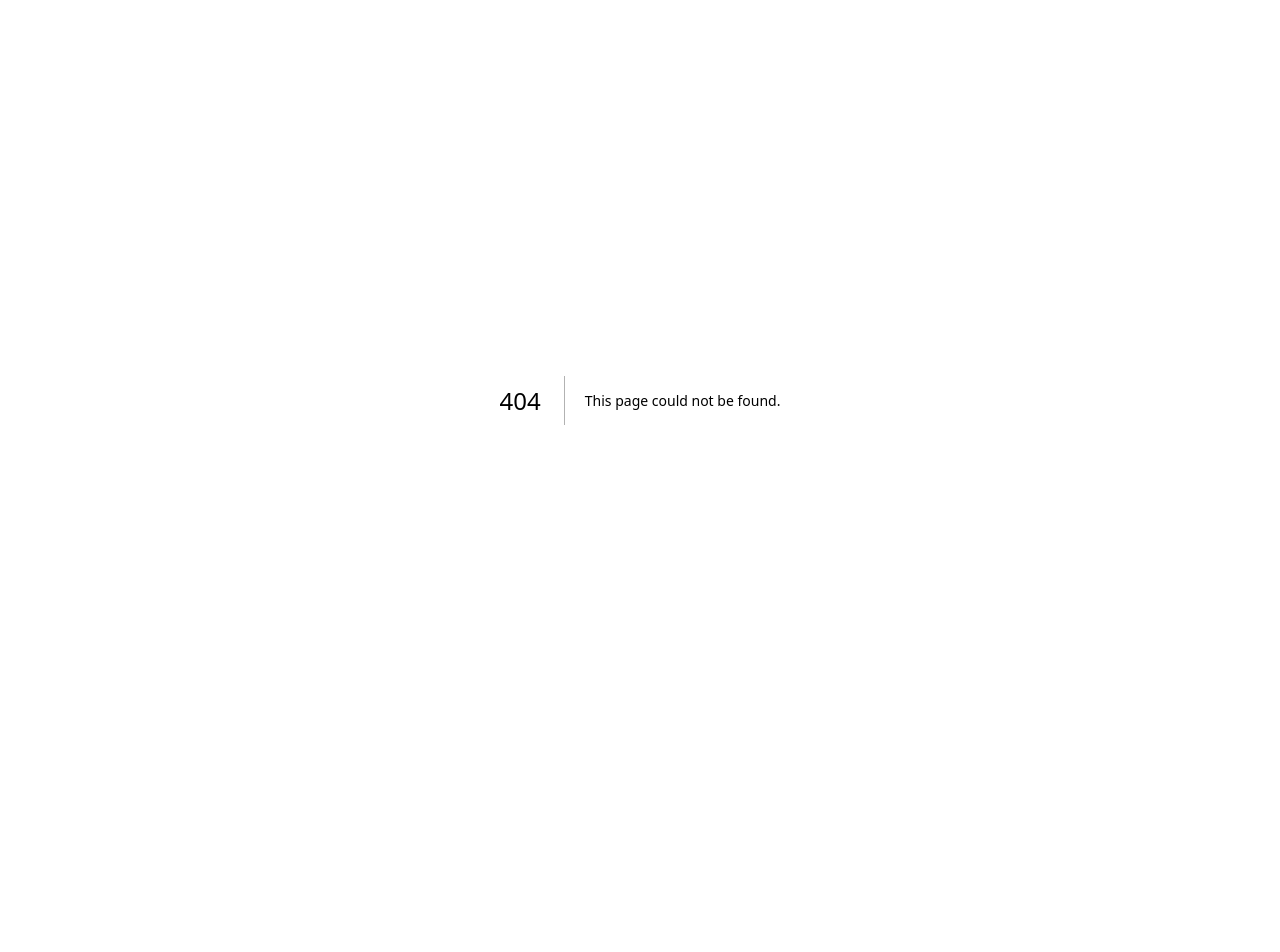
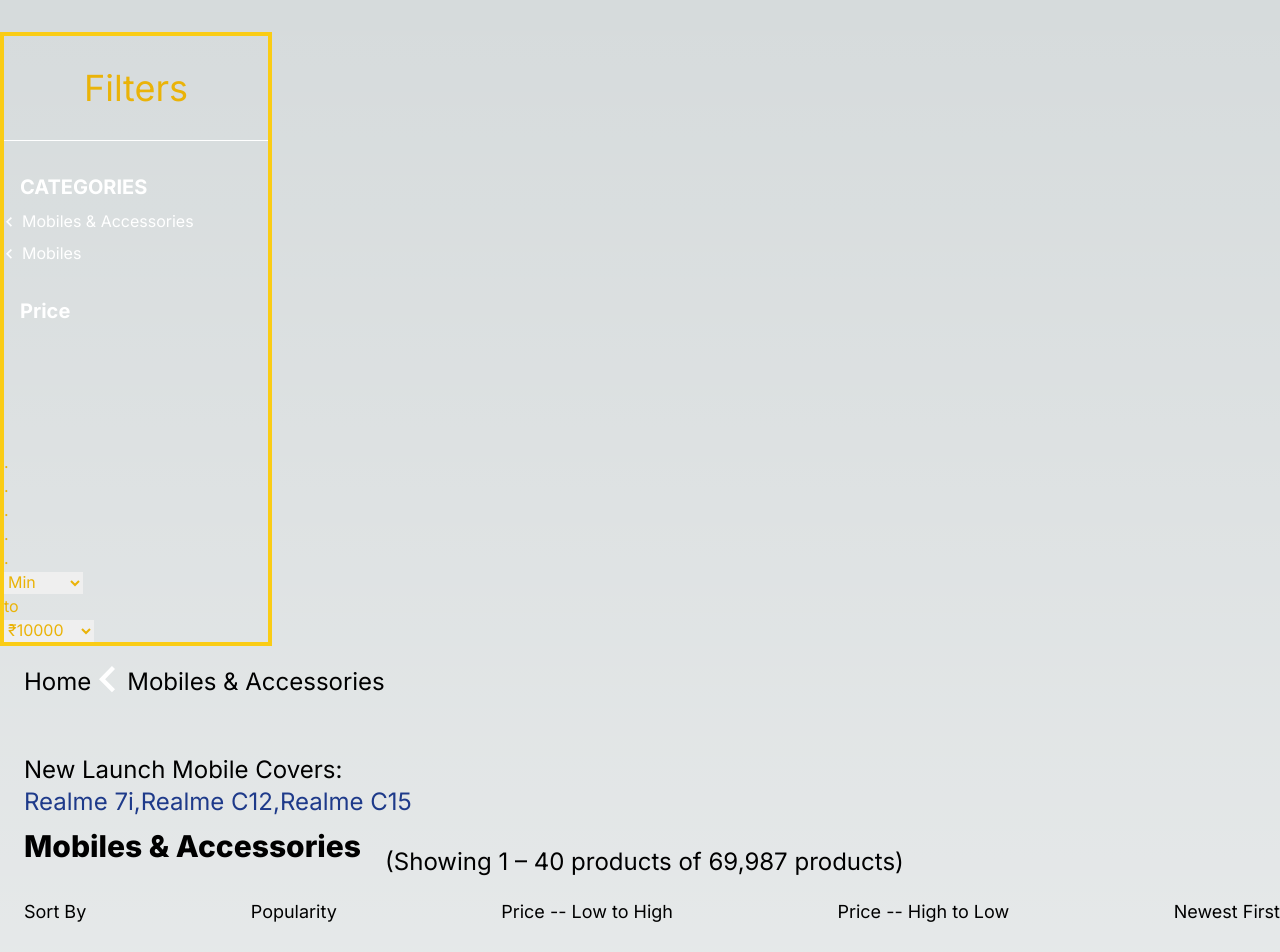
Before and after one commit to poulami1111/fashion_trends, a Next.js app: page /product_details in a window 1280 px wide. Before the commit this address had no page. Shown: the top 952 px of the page. Before the commit the page ends 800 px from the top, so only its background shows below. Built offline with nearby package versions, Linux system fonts and the light colour scheme.

Commit message:
updated:product_details

```diff
--- a/src/app/Filters/page.tsx
+++ b/src/app/Filters/page.tsx
@@ -1,56 +1,72 @@
-'use client';
-import React, { useState } from 'react';
+import React from 'react';
 
-const Filters: React.FC = () => {
+const FilterComponent: React.FC = () => {
   return (
-    <div className="DOjaWF YJG4Cf">
-      <div className="cPHDOP col-2-12" style={{ padding: '0px 16px 0px 0px' }}>
-        <div className="_0BvurA">
+    <div className="w-[17rem] h-auto border-4 border-yellow-400 text-yellow-500">
       <section className="pgRLLn _2OLUF3">
-            <div className="_3Owiq+">
-              <div className="rgHxCQ"><span>Filters</span></div>
+        <div className=" w-full text-center border-b border-white">
+          <div className=" py-8 text-4xl">
+            <span>Filters</span>
+          </div>
         </div>
       </section>
-          <div className="GSeM5C">
-            <section className="Iu4qXa">
-              <div className="WCyB2K"><span>CATEGORIES</span></div>
+
+      <div className="mt-8">
+        <section className="text-white">
+          <div className="text-xl ml-4 font-[700]">
+            <span>CATEGORIES</span>
+          </div>
           <div>
-                <div className="esFpML">
+            <div className="flex flex-wrap mt-2">
               <span>
-                    <svg width="10" height="10" viewBox="0 0 16 27" xmlns="http://www.w3.org/2000/svg" className="IZmjtf">
-                      <path d="M16 23.207L6.11 13.161 16 3.093 12.955 0 0 13.161l12.955 13.161z" fill="#fff" className="P3pAQJ"></path>
+                <svg width="10" height="10" viewBox="0 0 16 27" xmlns="http://www.w3.org/2000/svg" className="mt-2">
+                  <path
+                    d="M16 23.207L6.11 13.161 16 3.093 12.955 0 0 13.161l12.955 13.161z"
+                    fill="#fff"
+                    className="P3pAQJ"
+                  />
                 </svg>
               </span>
-                  <a className="k17cBJ WyLc0s" title="Mobiles & Accessories" href="/mobiles-accessories/pr?sid=tyy&otracker=categorytree">
-                    Mobiles & Accessories
+              <a className="flex ml-2" title="Mobiles &amp; Accessories" href="/mobiles-accessories/pr?sid=tyy&amp;otracker=categorytree">
+                Mobiles &amp; Accessories
               </a>
             </div>
           </div>
+
           <div>
-                <div className="esFpML">
+            <div className="flex flex-wrap mt-2">
               <span>
-                    <svg width="10" height="10" viewBox="0 0 16 27" xmlns="http://www.w3.org/2000/svg" className="IZmjtf">
-                      <path d="M16 23.207L6.11 13.161 16 3.093 12.955 0 0 13.161l12.955 13.161z" fill="#fff"></path>
+                <svg width="10" height="10" viewBox="0 0 16 27" xmlns="http://www.w3.org/2000/svg" className="mt-2">
+                  <path
+                    d="M16 23.207L6.11 13.161 16 3.093 12.955 0 0 13.161l12.955 13.161z"
+                    fill="#fff"
+                    className=""
+                  />
                 </svg>
               </span>
-                  <a className="hEjLuS WyLc0s" title="Mobiles" href="/mobiles/pr?sid=tyy,4io&otracker=categorytree">
+              <a className="ml-2" title="Mobiles" href="/mobiles/pr?sid=tyy,4io&amp;otracker=categorytree">
                 Mobiles
               </a>
             </div>
           </div>
         </section>
       </div>
-          <section className="FR+9+z _2OLUF3">
-            <div className="WNK7UT _3Owiq+">
-              <div className="RCE7R3 rgHxCQ"><span>Price</span></div>
+
+      <section className="">
+        <div className="mt-8">
+          <div className="text-xl ml-4 text-white font-[700]">
+            <span>Price</span>
           </div>
-            <div className="rkYFq7">
+        </div>
+
+        <div className="">
           <div className="gFZVDw">
-                {[...Array(5)].map((_, index) => (
-                  <div key={index} className="vVygGr" style={{ height: '25px', width: '22.3398px' }}></div>
+            {Array(5).fill(0).map((_, i) => (
+              <div key={i} className="vVygGr" style={{ height: '25px', width: '22.3398px' }}></div>
             ))}
           </div>
         </div>
+
         <div className="-suZGK">
           <div className="Oyj7AF">
             <div className="iToJ4v Kaqq1s" style={{ transform: 'translateX(0px)' }}>
@@ -62,13 +78,14 @@ const Filters: React.FC = () => {
             <div className="hZmZbn"></div>
             <div className="hZmZbn AQNm5W" style={{ transform: 'translate(0px) scaleX(0.995)' }}></div>
           </div>
+
           <div className="C+PahU">
-                {[...Array(5)].map((_, index) => (
-                  <div key={index} className="JxsWRk" style={{ width: '22.3398px' }}>.</div>
+            {Array(5).fill(0).map((_, i) => (
+              <div key={i} className="JxsWRk" style={{ width: '22.3398px' }}>.</div>
             ))}
-                <div className="JxsWRk" style={{ width: '0px' }}>.</div>
           </div>
         </div>
+
         <div className="BXgIa-">
           <div className="suthUA">
             <select className="Gn+jFg">
@@ -91,11 +108,10 @@ const Filters: React.FC = () => {
           </div>
         </div>
       </section>
-          {/* Additional sections omitted for brevity */}
-        </div>
-      </div>
+
+      {/* The remaining sections can be similarly converted */}
     </div>
   );
 };
 
-export default Filters;
+export default FilterComponent;
--- /dev/null
+++ b/src/app/product_details/page.tsx
@@ -0,0 +1,47 @@
+'use client';
+import React from "react";
+import FilterComponent from "../Filters/page";
+import MobileAccessoriesPage from "@/components/accessories";
+import HomeSectionCard from "@/components/Homecards";
+
+const Page: React.FC = () => {
+    const product = {
+        id: 1,
+        name: "Sample Product",
+        description: "This is a sample product.",
+        price: "$19.99",
+        imageUrl: "https://example.com/image.jpg",
+        category: "Electronics", // add this
+        title: "Sample Title", // add this
+        offer: "10% Off", // add this
+      };
+  return (
+    // <div style={{ background: 'linear-gradient(black, grey, black)', height: '100vh' }}>
+        <div className="flex flex-wrap">
+            <div className="mt-8">
+            <FilterComponent/>
+            </div>
+
+     <div className="w-[80rem] flex-col">
+        <MobileAccessoriesPage/>
+
+     <div>
+     <div className=" mt-6 mb-8 flex flex-wrap justify between py-8 px-10">
+           <HomeSectionCard product={product}/>
+           <HomeSectionCard product={product}/>
+           <HomeSectionCard product={product}/>
+           <HomeSectionCard product={product}/>
+           <HomeSectionCard product={product}/>
+           <HomeSectionCard product={product}/>
+           <HomeSectionCard product={product}/>
+           <HomeSectionCard product={product}/>
+           <HomeSectionCard product={product}/>
+           <HomeSectionCard product={product}/>
+        </div>
+     </div>
+     </div>
+     </div>
+  );
+};
+
+export default Page;
--- /dev/null
+++ b/src/components/accessories.tsx
@@ -0,0 +1,60 @@
+'use client';
+
+import React from "react";
+import HomeSectionCard from "./Homecards";
+
+const MobileAccessoriesPage: React.FC = () => {
+
+
+
+  return (
+    <div className="ml-6" style={{ flexGrow: 1, overflow: 'auto' }}>
+      <div className="text-2xl">
+        <div className="mt-5">
+          <div className="flex flex-wrap">
+            <a href="/" className="R0cyWM">Home</a>
+            <svg width="16" height="27" viewBox="0 0 16 27" xmlns="http://www.w3.org/2000/svg" className="ml-2">
+              <path d="M16 23.207L6.11 13.161 16 3.093 12.955 0 0 13.161l12.955 13.161z" fill="#fff" className="wMLTcO"></path>
+            </svg>
+            <div className="r2CdBx">
+            <a className="ml-3" href="/mobiles-accessories/pr?sid=tyy&marketplace=FLIPKART">Mobiles &amp; Accessories</a>
+
+          </div>
+          </div>
+
+        </div>
+        <div className="flex flex-wrap mt-14 ">
+          <div className="flex flex-wrap gap-5">
+
+            <div>
+              New Launch Mobile Covers:
+              <div  className="text-blue-900  gap-3">
+              <a href="/q/realme-7i-back-cover ">Realme 7i</a>,
+              <a href="/q/realme-c12-back-cover">Realme C12</a>,
+              <a href="/q/realme-c15-back-covers">Realme C15</a>
+              </div>
+
+            </div>
+          </div>
+        </div>
+        <div className="flex flex-grow gap-6 text-center mt-3">
+        <h1 className="font-extrabold text-[30px]">Mobiles &amp; Accessories</h1>
+        <span className="mt-4">(Showing 1 – 40 products of 69,987 products)</span>
+        </div>
+
+        <div className="flex flex-wrap text-lg justify-between gap-20 mt-5 ">
+          <span className="viJOii">Sort By</span>
+          <div className="zg-M3Z _0H7xSG">Popularity</div>
+          <div className="zg-M3Z">Price -- Low to High</div>
+          <div className="zg-M3Z">Price -- High to Low</div>
+          <div className="zg-M3Z">Newest First</div>
+        </div>
+        <div className="mt-7 border-b border-yellow-500"></div>
+
+
+      </div>
+    </div>
+  );
+};
+
+export default MobileAccessoriesPage;
```
Lines whose indentation alone changed are shown as unchanged.
